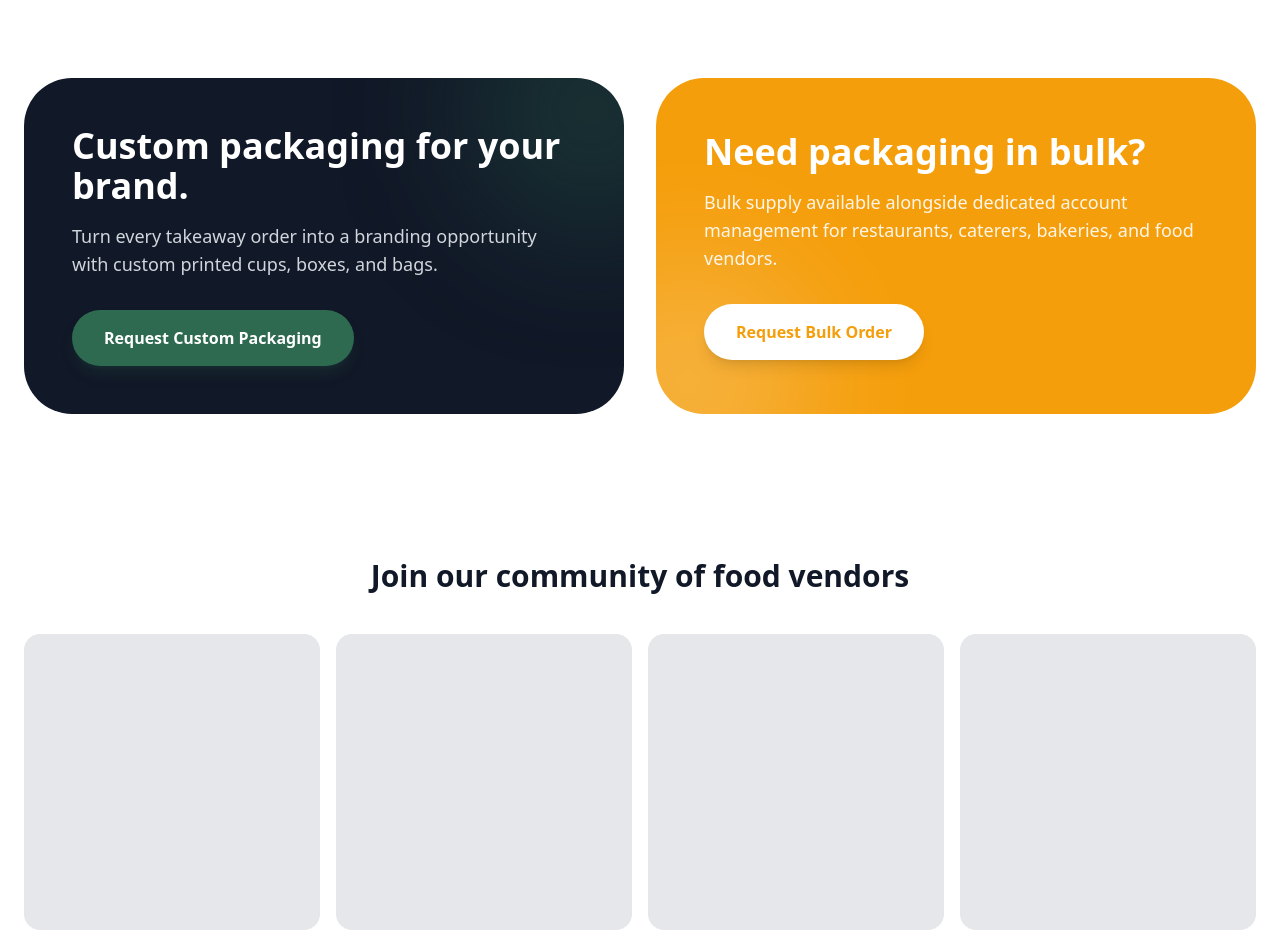
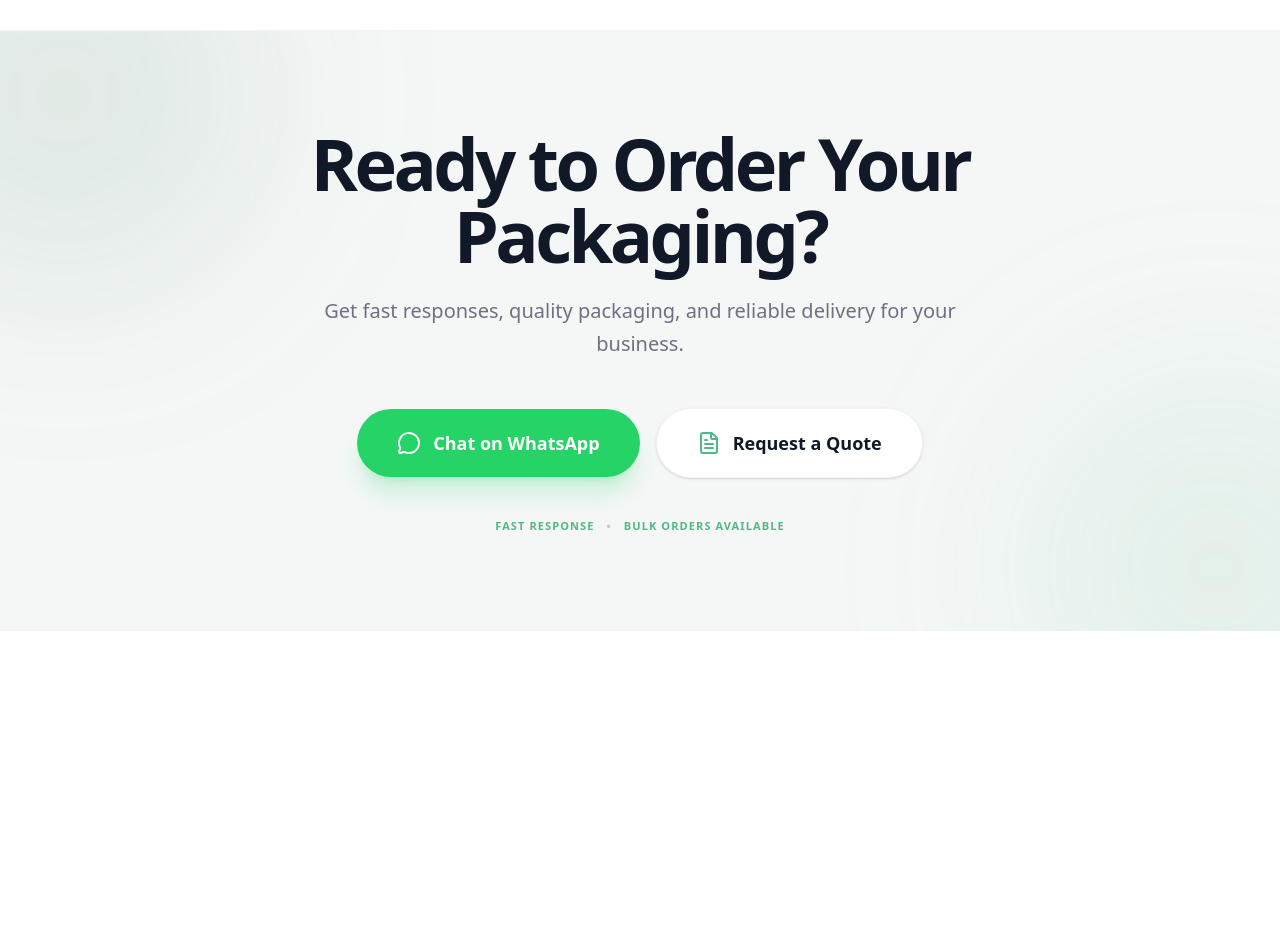
Before and after one commit to BOLA02/kafis_packaging, a Next.js app: page / in a window 1280 px wide. Shown: the part 6000-6952 px from the top of the page. After the commit the page ends 6711 px from the top, so only its background shows below. Built offline with nearby package versions, Linux system fonts and the light colour scheme.

Commit message:
feat:src/components/FastOrderStrip.tsx

```diff
--- a/src/app/page.tsx
+++ b/src/app/page.tsx
@@ -6,6 +6,7 @@ import BestSellers from "@/components/BestSellers";
 import FastOrderStrip from "@/components/FastOrderStrip";
 import TrustSection from "@/components/TrustSection";
 import Testimonials from "@/components/Testimonials";
+import FinalCTA from "@/components/FinalCTA";
 import { BadgeDollarSign, Award, PackageSearch, Truck, MessageCircle, Instagram } from "lucide-react";
 
 export default function Home() {
@@ -75,57 +76,7 @@ export default function Home() {
 
 
 
-        {/* TWO-TRAY INFO (Custom & Bulk) */}
-        <section id="custom-branding" className="py-12 px-6 max-w-7xl mx-auto grid grid-cols-1 md:grid-cols-2 gap-8">
-          <div className="bg-text-primary text-white p-12 rounded-[3rem] flex flex-col items-start justify-center relative overflow-hidden">
-            <div className="absolute -top-24 -right-24 w-64 h-64 bg-brand-green/30 rounded-full blur-3xl"></div>
-            <h3 className="text-4xl font-bold mb-4 relative z-10">Custom packaging for your brand.</h3>
-            <p className="text-lg text-gray-300 mb-8 relative z-10">Turn every takeaway order into a branding opportunity with custom printed cups, boxes, and bags.</p>
-            <button className="px-8 py-4 bg-brand-green hover:bg-brand-leaf text-white font-semibold rounded-full relative z-10 transition-colors shadow-lg shadow-brand-green/20">
-              Request Custom Packaging
-            </button>
-          </div>
-          <div id="bulk-orders" className="bg-brand-orange text-white p-12 rounded-[3rem] flex flex-col items-start justify-center relative overflow-hidden">
-            <div className="absolute -bottom-24 -left-24 w-64 h-64 bg-white/20 rounded-full blur-3xl"></div>
-            <h3 className="text-4xl font-bold mb-4 relative z-10">Need packaging in bulk?</h3>
-            <p className="text-lg text-white/90 mb-8 relative z-10">Bulk supply available alongside dedicated account management for restaurants, caterers, bakeries, and food vendors.</p>
-            <button className="px-8 py-4 bg-white text-brand-orange font-bold rounded-full relative z-10 hover:bg-gray-50 transition-colors shadow-lg shadow-black/10">
-              Request Bulk Order
-            </button>
-          </div>
-        </section>
-
-        {/* INSTAGRAM & FINAL CTA */}
-        <section className="py-24 px-6 max-w-7xl mx-auto text-center">
-          <h2 className="text-3xl font-bold mb-10 text-text-primary">Join our community of food vendors</h2>
-
-          {/* IG Grid Placeholder */}
-          <div className="grid grid-cols-2 md:grid-cols-4 gap-4 mb-12">
-            {[1, 2, 3, 4].map((i) => (
-              <div key={i} className="aspect-square bg-gray-200 rounded-2xl overflow-hidden relative group cursor-pointer">
-                <div className="absolute inset-0 bg-black/40 opacity-0 group-hover:opacity-100 transition-opacity flex items-center justify-center">
-                  <span className="text-white font-medium">@KafisPackaging</span>
-                </div>
-              </div>
-            ))}
-          </div>
-
-          <button className="px-8 py-4 bg-gray-100 hover:bg-gray-200 text-text-primary font-bold rounded-full mb-24 transition-colors">
-            Follow us on Instagram
-          </button>
-
-          <div className="bg-white border border-gray-100 p-12 rounded-[3rem] shadow-xl max-w-4xl mx-auto">
-            <h2 className="text-4xl md:text-5xl font-black mb-8 text-text-primary">Upgrade your packaging today</h2>
-            <div className="flex flex-col sm:flex-row items-center justify-center gap-4">
-              <a href="#categories" className="px-10 py-5 bg-text-primary hover:bg-black text-white font-semibold rounded-full transition-all text-lg border border-transparent">
-                Browse Products
-              </a>
-              <a href="https://instagram.com/KafisPackaging" target="_blank" className="px-10 py-5 bg-gradient-to-tr from-[#fd5949] to-[#d6249f] hover:opacity-90 text-white font-semibold rounded-full transition-all text-lg flex items-center gap-2 shadow-lg shadow-[#d6249f]/40">
-                <Instagram className="w-6 h-6"/> DM on Instagram
-              </a>
-            </div>
-          </div>
-        </section>
+        <FinalCTA />
 
       </div>
     </main>
--- /dev/null
+++ b/src/components/FinalCTA.tsx
@@ -0,0 +1,74 @@
+"use client";
+
+import { motion } from "framer-motion";
+import { MessageCircle, FileText } from "lucide-react";
+
+export default function FinalCTA() {
+  return (
+    <section className="py-24 px-4 md:px-8 bg-brand-green/5 relative z-20 overflow-hidden border-t border-gray-100/60">
+      {/* Decorative Blur Backgrounds */}
+      <div className="absolute top-0 left-0 w-full h-full pointer-events-none">
+        <div className="absolute -top-32 -left-32 w-96 h-96 bg-brand-green/10 rounded-full blur-[100px]" />
+        <div className="absolute -bottom-32 -right-32 w-96 h-96 bg-brand-leaf/10 rounded-full blur-[100px]" />
+      </div>
+
+      <div className="max-w-4xl mx-auto text-center relative z-10">
+        <motion.h2
+          initial={{ opacity: 0, y: 20 }}
+          whileInView={{ opacity: 1, y: 0 }}
+          viewport={{ once: true }}
+          className="text-4xl md:text-6xl lg:text-7xl font-black tracking-tighter text-text-primary mb-6"
+        >
+          Ready to Order Your Packaging?
+        </motion.h2>
+
+        <motion.p
+          initial={{ opacity: 0, y: 20 }}
+          whileInView={{ opacity: 1, y: 0 }}
+          viewport={{ once: true }}
+          transition={{ delay: 0.1 }}
+          className="text-lg md:text-xl text-text-muted font-medium mb-12 max-w-2xl mx-auto leading-relaxed"
+        >
+          Get fast responses, quality packaging, and reliable delivery for your business.
+        </motion.p>
+
+        <motion.div
+          initial={{ opacity: 0, y: 20 }}
+          whileInView={{ opacity: 1, y: 0 }}
+          viewport={{ once: true }}
+          transition={{ delay: 0.2 }}
+          className="flex flex-col sm:flex-row items-center justify-center gap-4"
+        >
+          <a
+            href="https://wa.me/1234567890"
+            target="_blank"
+            rel="noopener noreferrer"
+            className="group w-full sm:w-auto px-10 py-5 bg-[#25D366] hover:bg-[#1DA851] text-white rounded-full font-bold flex items-center justify-center gap-3 transition-transform hover:-translate-y-1 shadow-xl hover:shadow-2xl shadow-[#25D366]/20"
+          >
+            <MessageCircle className="w-6 h-6 group-hover:scale-110 transition-transform" />
+            <span className="text-lg">Chat on WhatsApp</span>
+          </a>
+
+          <button
+            className="group w-full sm:w-auto px-10 py-5 bg-white text-text-primary hover:bg-gray-50 border border-gray-100 rounded-full font-bold flex items-center justify-center gap-3 transition-transform hover:-translate-y-1 shadow-sm hover:shadow-lg"
+          >
+            <FileText className="w-6 h-6 text-brand-leaf group-hover:scale-110 transition-transform" />
+            <span className="text-lg">Request a Quote</span>
+          </button>
+        </motion.div>
+
+        <motion.p
+          initial={{ opacity: 0 }}
+          whileInView={{ opacity: 1 }}
+          viewport={{ once: true }}
+          transition={{ delay: 0.3 }}
+          className="mt-10 text-[11px] font-bold tracking-widest uppercase text-brand-leaf flex flex-col md:flex-row items-center justify-center gap-2"
+        >
+          <span>Fast response</span>
+          <span className="hidden md:inline text-brand-green/30 px-1">•</span>
+          <span>Bulk orders available</span>
+        </motion.p>
+      </div>
+    </section>
+  );
+}
```
